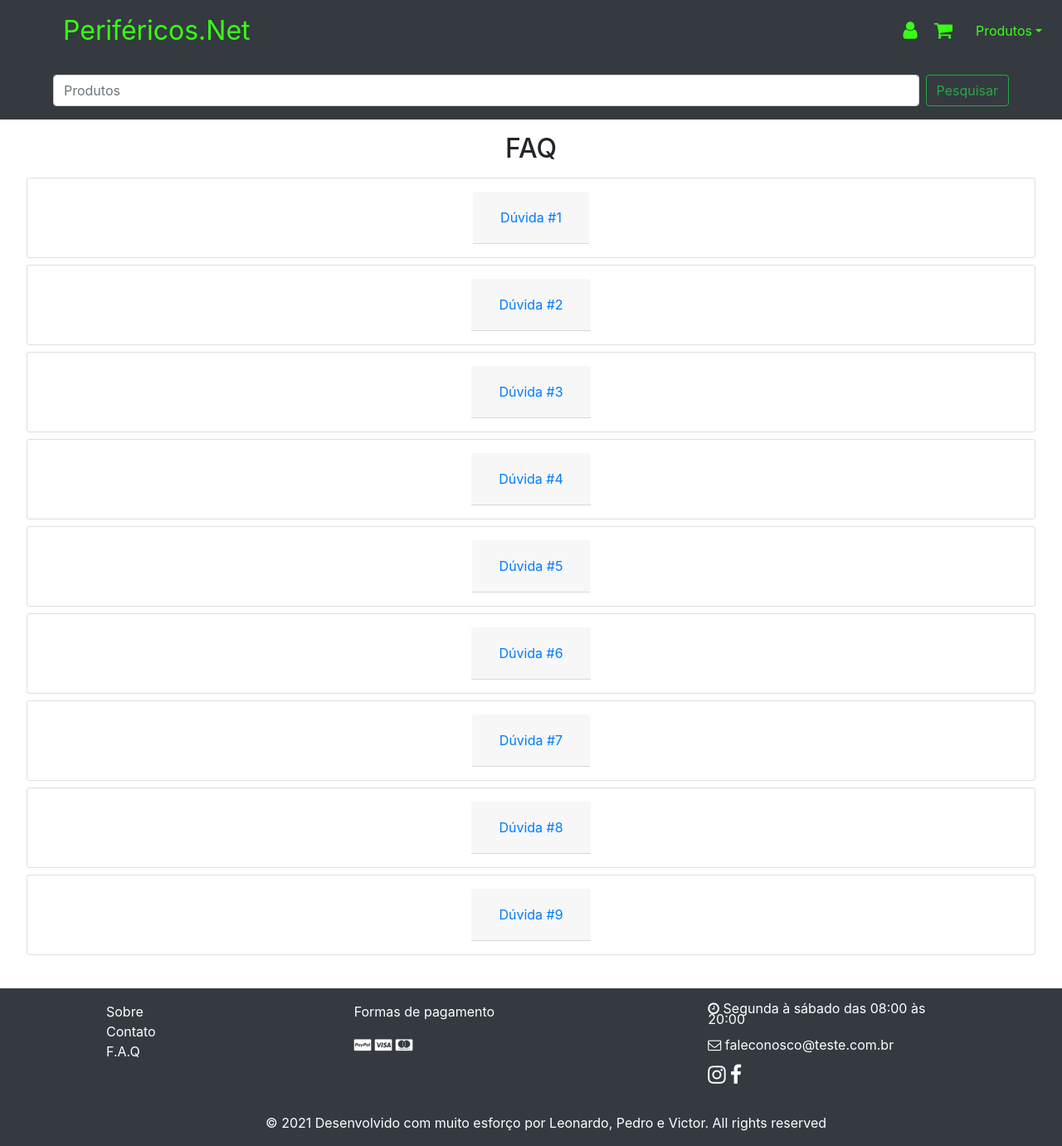
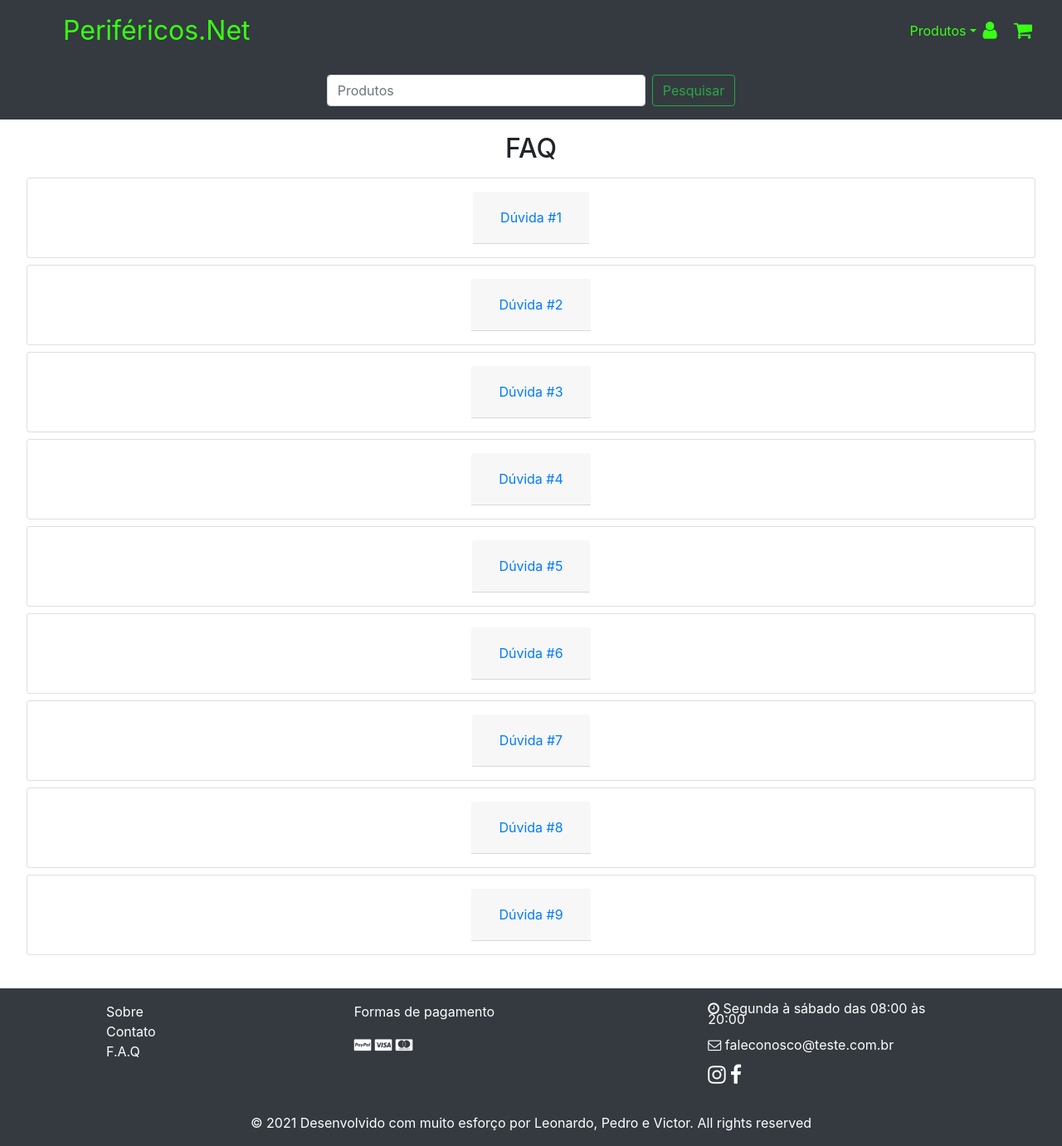
Before and after one commit to victorhoffmann/projeto-integrador, a React (Create React App) app in the folder frontend/: page /faq in a window 1280 px wide. Shown: the whole page at 83% size. Built offline with nearby package versions, Linux system fonts and the light colour scheme.

Commit message:
feature: alterações no header e centralização do sub footer

```diff
--- a/frontend/src/components/Footer/style.css
+++ b/frontend/src/components/Footer/style.css
@@ -68,10 +68,10 @@ footer a:hover {
   display: flex;
   background-color: var(--color-dark);
   padding-top: 2vh;
+  justify-content: center;
 }
 
 .subFooter p {
   color: #fff;
-  margin-left: 25%;
   margin-top: 15px;
 }
--- a/frontend/src/components/Header/index.js
+++ b/frontend/src/components/Header/index.js
@@ -24,14 +24,6 @@ const Header = () => {
 
         <div className="collapse navbar-collapse" id="navbarSupportedContent">
           <div id="links" className="navbar-nav">
-            <a className="nav-links nav-item" href="./login">
-              <i className="fa fa-user" aria-hidden="true"></i>
-            </a>
-
-            <a className="nav-links nav-item" href="./carrinho">
-              <i className="fa fa-shopping-cart" aria-hidden="true"></i>
-            </a>
-
             <div className="nav-item dropdown">
               <a
                 className="nav-link dropdown-toggle"
@@ -70,12 +62,22 @@ const Header = () => {
                 </a>
               </div>
             </div>
+
+            <a className="nav-links nav-item" href="./login">
+              <i className="fa fa-user" aria-hidden="true"></i>
+            </a>
+
+            <a className="nav-links nav-item" href="./carrinho">
+              <i className="fa fa-shopping-cart" aria-hidden="true"></i>
+            </a>
+
           </div>
         </div>
       </nav>
 
-      <form className="d-flex">
+      <form className="d-flex" id='form-header'>
         <input
+          id='form-header-input'
           className="form-control mr-2"
           type="search"
           placeholder="Produtos"
--- a/frontend/src/components/Header/style.css
+++ b/frontend/src/components/Header/style.css
@@ -79,3 +79,15 @@ header form {
 .dropdown-toggle:hover {
   color: var(--color-secondary);
 }
+
+#navbarSupportedContent {
+  justify-content: flex-end!important;
+}
+
+#form-header {
+  justify-content: center;
+}
+
+#form-header-input {
+  width: 30vw;
+}
--- a/frontend/src/components/Mains/Main/index.js
+++ b/frontend/src/components/Mains/Main/index.js
@@ -14,7 +14,7 @@ const Main = () => {
         <a href="#titleMonitores">Monitores</a>
         <a href="#titleTeclados">Teclados</a>
         <a href="#titleMouses">Mouses</a>
-        <a href="#titleMousepads">MousePads</a>
+        <a href="#titleMousePads">MousePads</a>
       </div>
       <BtnBackToTop />
       <h2 className="titlePage" id="titleHeadsets">
```
Also changed, not shown: 1 other file (tests, documents, lock files or other folders).
